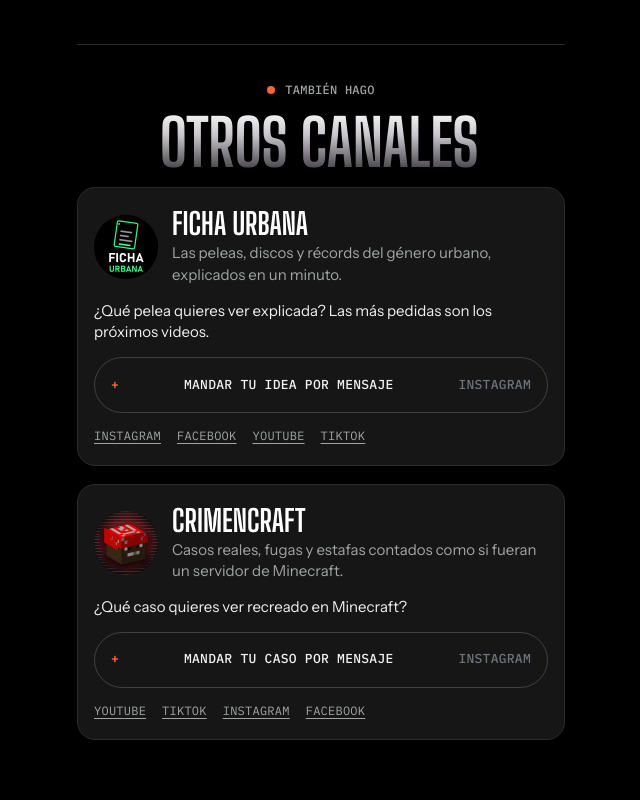
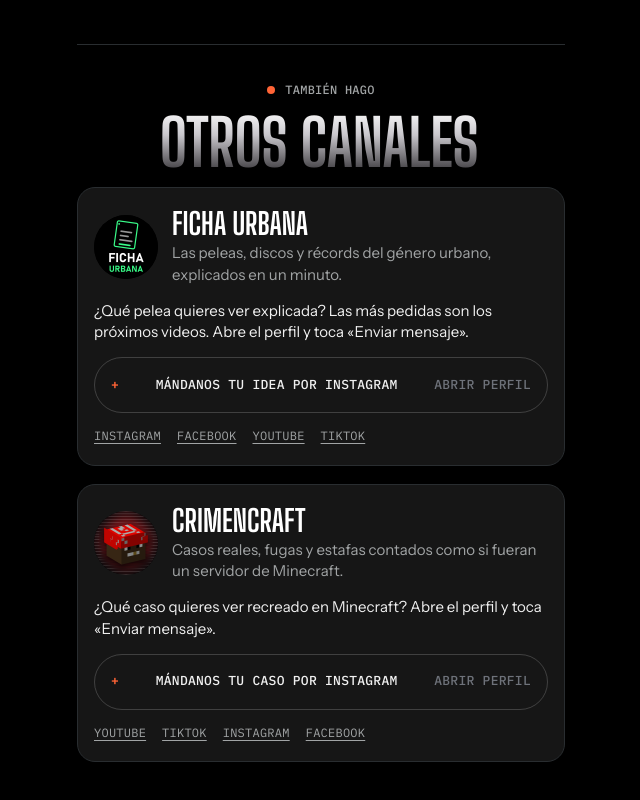
Before and after one commit to agusandrian2417-dot/canal-con-ia, a plain HTML site: page index.html in a window 1280 px wide. Shown: the part 744-1544 px from the top of the page, without its empty margins (319-959 px from the left). Drawn offline with Linux system fonts and the light colour scheme.

Commit message:
Botones de ideas abren el perfil de Instagram (ig.me fallaba)
Co-Authored-By: Claude Opus 5.5 <noreply@anthropic.com>

```diff
--- a/index.html
+++ b/index.html
@@ -38,11 +38,11 @@
           <p>Las peleas, discos y récords del género urbano, explicados en un minuto.</p>
         </div>
       </div>
-      <p class="pedido">¿Qué pelea quieres ver explicada? Las más pedidas son los próximos videos.</p>
+      <p class="pedido">¿Qué pelea quieres ver explicada? Las más pedidas son los próximos videos. Abre el perfil y toca «Enviar mensaje».</p>
       <nav class="lista" aria-label="Ficha Urbana">
         <a class="pill brasa" data-enlace="fichaDestacado" data-ocultar href="#"><span class="mas" aria-hidden="true">+</span>Pedido destacado: tu tema sale primero<span class="fin">Apoyar</span></a>
         <a class="pill lleno" data-enlace="fichaGrupo" data-ocultar href="#"><span class="mas" aria-hidden="true">+</span>Únete al grupo de pedidos<span class="fin">Gratis</span></a>
-        <a class="pill" href="https://ig.me/m/fichaurbana"><span class="mas" aria-hidden="true">+</span>Mandar tu idea por mensaje<span class="fin">Instagram</span></a>
+        <a class="pill" href="https://www.instagram.com/fichaurbana/"><span class="mas" aria-hidden="true">+</span>Mándanos tu idea por Instagram<span class="fin">Abrir perfil</span></a>
       </nav>
       <div class="redes">
         <a href="https://www.instagram.com/fichaurbana/">Instagram</a>
@@ -60,11 +60,11 @@
           <p>Casos reales, fugas y estafas contados como si fueran un servidor de Minecraft.</p>
         </div>
       </div>
-      <p class="pedido">¿Qué caso quieres ver recreado en Minecraft?</p>
+      <p class="pedido">¿Qué caso quieres ver recreado en Minecraft? Abre el perfil y toca «Enviar mensaje».</p>
       <nav class="lista" aria-label="CrimenCraft">
         <a class="pill brasa" data-enlace="crimenDestacado" data-ocultar href="#"><span class="mas" aria-hidden="true">+</span>Pedido destacado: tu caso sale primero<span class="fin">Apoyar</span></a>
         <a class="pill lleno" data-enlace="crimenGrupo" data-ocultar href="#"><span class="mas" aria-hidden="true">+</span>Únete al grupo de pedidos<span class="fin">Gratis</span></a>
-        <a class="pill" href="https://ig.me/m/crimencraft"><span class="mas" aria-hidden="true">+</span>Mandar tu caso por mensaje<span class="fin">Instagram</span></a>
+        <a class="pill" href="https://www.instagram.com/crimencraft/"><span class="mas" aria-hidden="true">+</span>Mándanos tu caso por Instagram<span class="fin">Abrir perfil</span></a>
       </nav>
       <div class="redes">
         <a href="https://www.youtube.com/@crimencraft">YouTube</a>
```
